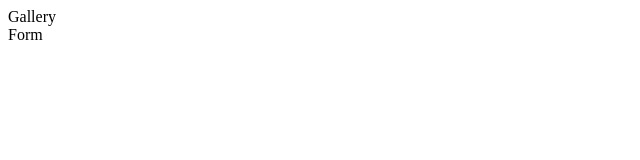
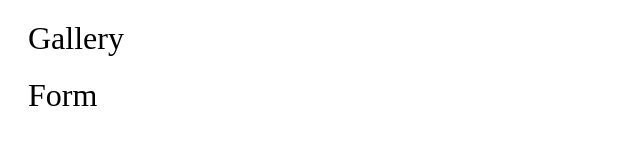
Before and after one commit to Viktor1712od/goit-js-hw-09, a website built with Vite: page src/index.html in a window 1280 px wide. Shown: the whole page, without its empty margins (0-640 px from the left). Built offline with nearby package versions, Linux system fonts and the light colour scheme.

Commit message:
js-hw-09

```diff
--- a/src/index.html
+++ b/src/index.html
@@ -2,28 +2,20 @@
 <html lang="en">
   <head>
     <meta charset="UTF-8" />
+    <link rel="icon" type="image/svg+xml" href="/favicon.svg" />
     <meta name="viewport" content="width=device-width, initial-scale=1.0" />
     <title>Homework-09</title>
     <link rel="stylesheet" href="./css/styles.css" />
   </head>
   <body>
-    <header class="header">
-      <div class="container">
-        <nav class="nav">
-          <ul class="nav-list">
-            <li class="nav-item">
-              <a class="nav-link {=$highlight-act}" href="./1-gallery.html"
-                >Gallery</a
-              >
-            </li>
-            <li class="nav-item">
-              <a class="nav-link {=$highlight-curr}" href="./2-form.html"
-                >Form</a
-              >
-            </li>
-          </ul>
-        </nav>
-      </div>
-    </header>
+
+    <nav>
+      <ul>
+        <li class="maine-title"><a href="./1-gallery.html">Gallery</a></li>
+        <li class="maine-title"><a href="./2-form.html">Form</a></li>
+      </ul>
+    </nav>
+
+    <script type="module" src="./main.js"></script>
   </body>
 </html>
```
